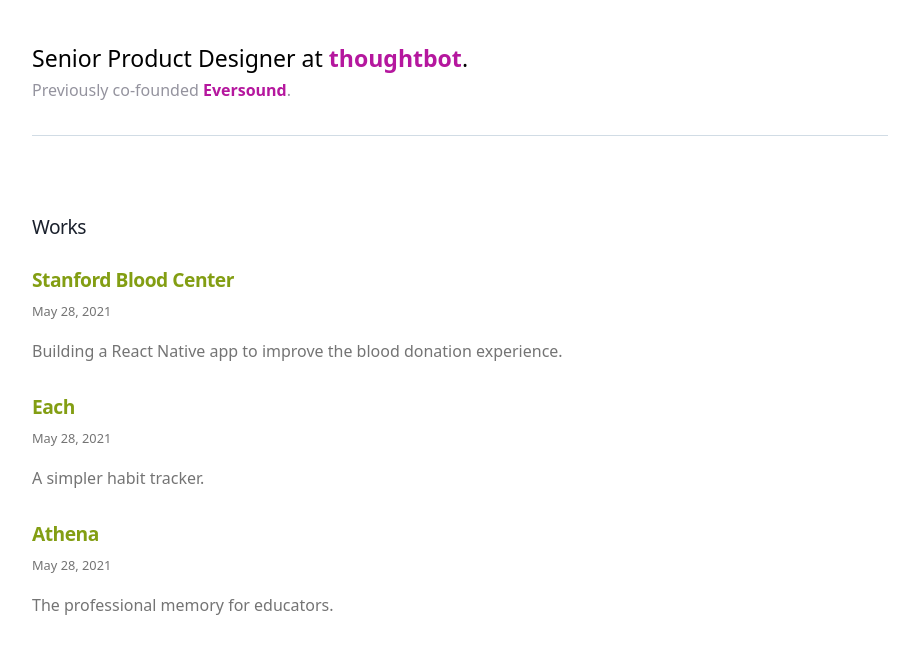
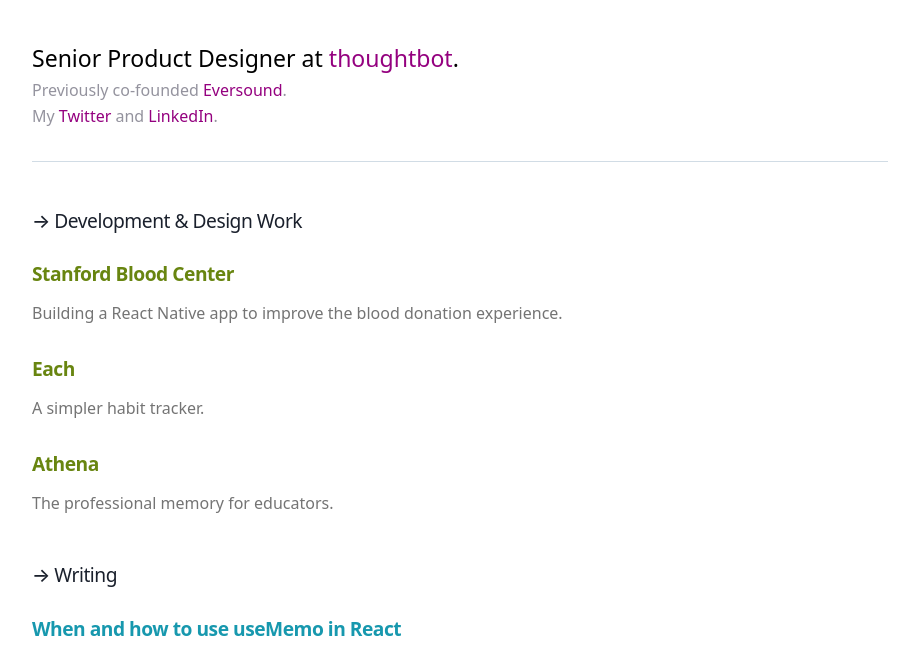
Before and after one commit to devinjameson/devin-jameson-website, a Gatsby site: page / in a window 1280 px wide. Shown: the part 136-788 px from the top of the page, without its empty margins (180-1099 px from the left). Built offline with nearby package versions, Linux system fonts and the light colour scheme; Gatsby itself is replaced by a stand-in of ours.

Commit message:
Update styles and add social links

```diff
--- a/gatsby-config.js
+++ b/gatsby-config.js
@@ -8,6 +8,7 @@ module.exports = {
     description: `The portolio and blog of Devin Jameson.`,
     social: {
       twitter: `devinjameson`,
+      linkedIn: `devinjameson`,
     },
   },
   plugins: [
--- a/src/components/bio.js
+++ b/src/components/bio.js
@@ -22,6 +22,9 @@ const Bio = () => {
   const author = data.site.siteMetadata?.author
   const social = data.site.siteMetadata?.social
 
+  const twitterLink = `https://twitter.com/${social.twitter}`
+  const linkedInLink = `https://linkedin.com/in/${social.linkedIn}`
+
   return (
     <div className="bio">
       {author?.summary && (
@@ -34,6 +37,12 @@ const Bio = () => {
             {`Previously co-founded `}
             <a href="https://eversoundhq.com">Eversound</a>.
           </p>
+          <p className="small">
+            {`My `}
+            <a href={twitterLink}>Twitter</a>
+            {` and `}
+            <a href={linkedInLink}>LinkedIn</a>.
+          </p>
         </>
       )}
     </div>
--- a/src/pages/index.js
+++ b/src/pages/index.js
@@ -14,7 +14,7 @@ const BlogIndex = ({ data, location }) => {
     <Layout location={location} title={siteTitle}>
       <Seo title="All posts" />
       <Bio />
-      <h2 className="posts-header">Works</h2>
+      <h2 className="posts-header">→ Development & Design Work</h2>
       <ol style={{ listStyle: `none` }}>
         {works.map(post => {
           const title = post.frontmatter.title || post.fields.slug
@@ -32,7 +32,6 @@ const BlogIndex = ({ data, location }) => {
                       <span itemProp="headline">{title}</span>
                     </Link>
                   </h3>
-                  <small>{post.frontmatter.date}</small>
                 </header>
                 <section>
                   <p
@@ -47,7 +46,7 @@ const BlogIndex = ({ data, location }) => {
           )
         })}
       </ol>
-      <h2 className="posts-header">Posts</h2>
+      <h2 className="posts-header">→ Writing</h2>
       <ol style={{ listStyle: `none` }}>
         {blogPosts.map(post => {
           const title = post.frontmatter.title || post.fields.slug
@@ -65,7 +64,6 @@ const BlogIndex = ({ data, location }) => {
                       <span itemProp="headline">{title}</span>
                     </Link>
                   </h3>
-                  <small>{post.frontmatter.date}</small>
                 </header>
                 <section>
                   <p
--- a/src/style.scss
+++ b/src/style.scss
@@ -53,8 +53,8 @@
   --fontSize-5: 2.074rem;
   --fontSize-6: 2.488rem;
   --fontSize-7: 2.986rem;
-  --color-primary: #b5179e;
-  --color-secondary: #839e13;
+  --color-primary: #94007f;
+  --color-secondary: #688510;
   --color-tertiary: #1798ae;
   --color-text-dark: #000000;
   --color-text: #747474;
@@ -62,6 +62,7 @@
   --color-heading: #1a202c;
   --color-heading-black: #000000;
   --color-accent: #d1dce5;
+  --border-base: 1px solid var(--color-accent);
 }
 
 /* HTML elements */
@@ -87,6 +88,8 @@ body {
 
 footer {
   padding: var(--spacing-6) var(--spacing-0);
+  margin-top: var(--spacing-12);
+  border-top: var(--border-base);
 }
 
 hr {
@@ -234,11 +237,12 @@ table thead tr th {
 a {
   text-decoration: none;
   color: var(--color-primary);
-}
 
-a:hover,
-a:focus {
-  text-decoration: none;
+  &:hover,
+  &:focus {
+    opacity: 0.75;
+    transition: opacity 100ms;
+  }
 }
 
 /* Custom classes */
@@ -247,10 +251,6 @@ a:focus {
   margin: var(--spacing-0) auto;
   max-width: var(--maxWidth-wrapper);
   padding: var(--spacing-10) var(--spacing-5);
-}
-
-.global-wrapper[data-is-root-path="true"] .bio {
-  margin-bottom: var(--spacing-20);
 }
 
 .global-header {
@@ -296,7 +296,7 @@ a:focus {
 .bio {
   padding-bottom: var(--spacing-8);
   margin-bottom: var(--spacing-8);
-  border-bottom: 1px solid var(--color-accent);
+  border-bottom: var(--border-base);
 
   p {
     font-size: var(--fontSize-3);
@@ -310,7 +310,6 @@ a:focus {
 
     a {
       color: var(--color-primary);
-      font-weight: var(--fontWeight-semibold);
     }
   }
 }
```
